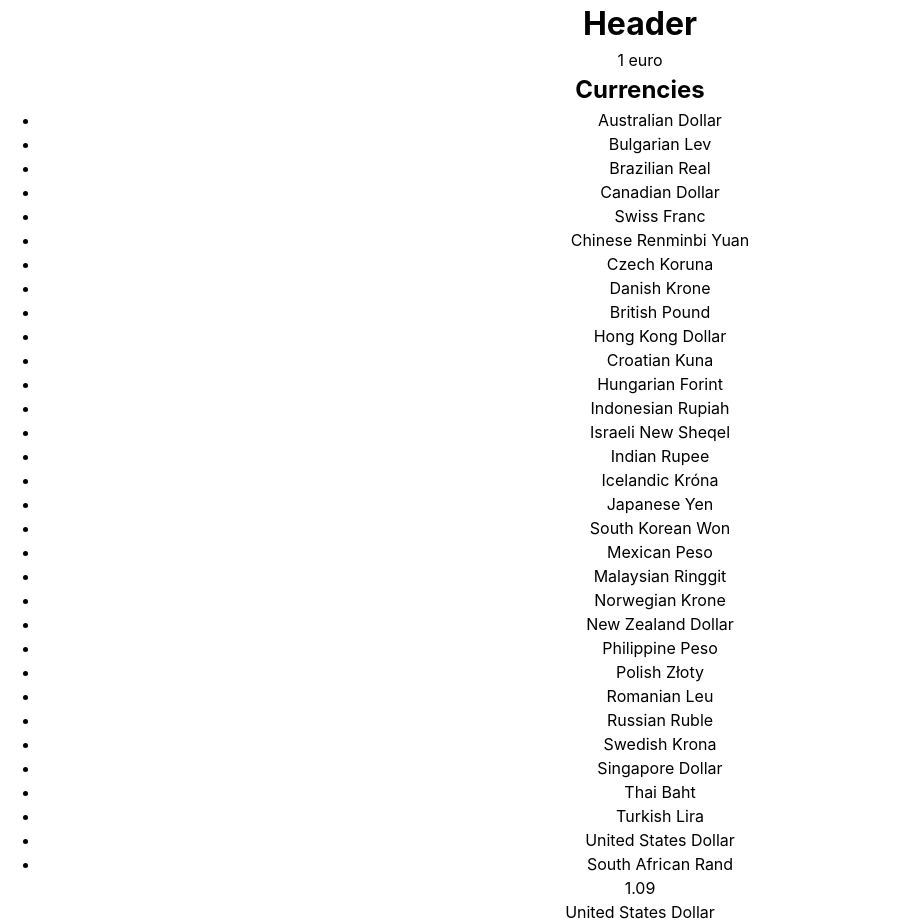
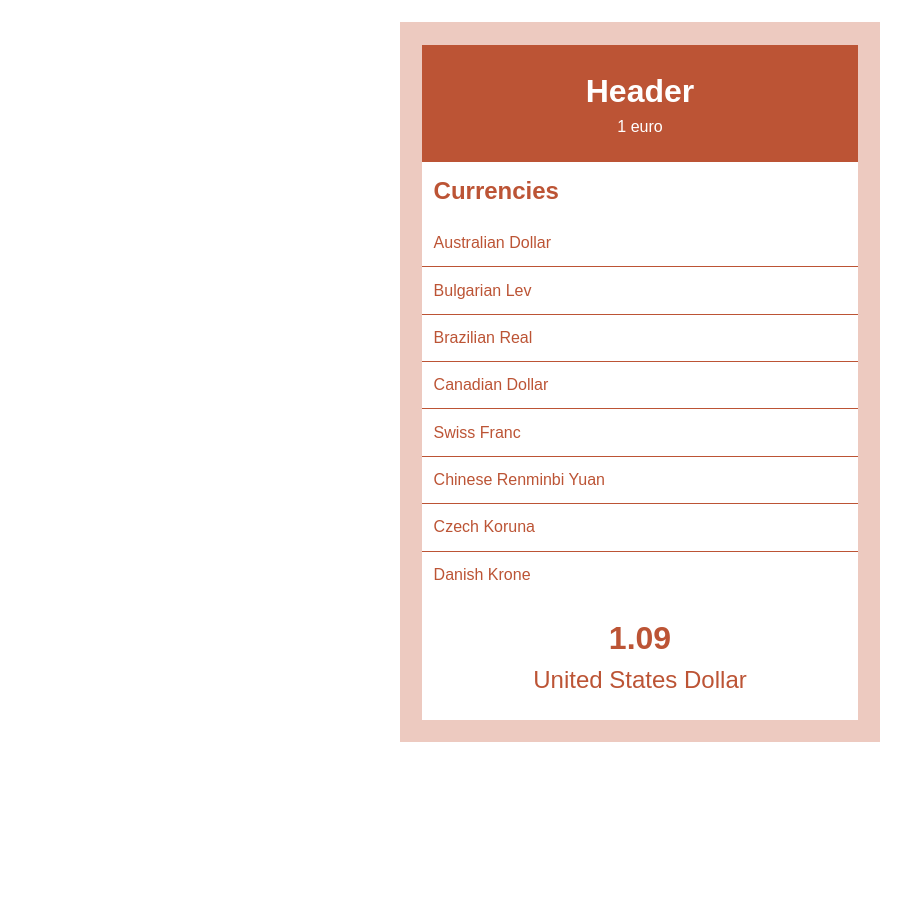
Before and after one commit to ValentinDesoeuvre/Converter, a React (Vite) app: page / in a window 1280 px wide. Shown: the whole page, without its empty margins (0-920 px from the left). After the commit the page ends 800 px from the top, so only its background shows below. Built offline with nearby package versions, Linux system fonts and the light colour scheme.

Commit message:
style: Converter CSS

```diff
--- a/src/components/Converter/Converter.scss
+++ b/src/components/Converter/Converter.scss
@@ -1,38 +1,19 @@
 @use '../../styles/variables' as v;
 
-.Converter {
-	text-align: center;
-
-	&-logo {
-		height: 40vmin;
-		pointer-events: none;
-
-		@media (prefers-reduced-motion: no-preference) {
-			animation: Converter-logo-spin infinite 20s linear;
-		}
-	}
-
-	&-header {
-		background-color: v.$color-bg;
-		min-height: 100vh;
-		display: flex;
-		flex-direction: column;
-		align-items: center;
-		justify-content: center;
-		font-size: calc(10px + 2vmin);
-		color: v.$color;
-	}
-
-	&-link {
-		color: v.$color-primary;
-	}
+.converter {
+  /*
+    on fixe la hauteur à 90 % de son parent
+    (il sera centré automatiquement grâce au flexbox appliqué sur son parent)
+    on se sert de `display: flex`
+      pour « empiler les enfants » en colonne
+  */
+  background: v.$color-alt;
+  color: v.$color;
+  display: flex;
+  flex-direction: column;
+  height: 90%;
+  margin: v.$gutter;
+  max-width: 480px;
+  padding: v.$gutter;
+  width: 90vw;
 }
-
-@keyframes Converter-logo-spin {
-	from {
-		transform: rotate(0deg);
-	}
-	to {
-		transform: rotate(360deg);
-	}
-}
--- a/src/components/Converter/Converter.tsx
+++ b/src/components/Converter/Converter.tsx
@@ -8,7 +8,7 @@ import Result from './Result/Result';
 
 function Converter() {
   return (
-    <div className="Converter">
+    <div className="converter">
       <Header />
       <Currencies currenciesData={currenciesData}/>
       <Result />
--- a/src/components/Converter/Currencies/Currencies.scss
+++ b/src/components/Converter/Currencies/Currencies.scss
@@ -0,0 +1,29 @@
+@use '../../../styles/variables' as v;
+
+.currencies {
+  background: v.$color-lightest;
+  flex-grow: 1;
+  overflow-y: scroll;
+
+  &-title {
+    font-weight: 700;
+    padding: v.$gutter/2;
+  }
+
+  &-list{
+    padding: 0;
+
+    &-item {
+      border-bottom: solid v.$color 1px;
+      font-weight: 500;
+      padding: v.$gutter/2;
+      transition: v.$delay-fast ;
+
+      &:hover {
+        background: v.$color-alt;
+        cursor: pointer;
+        transition: v.$delay-slow ;
+      }
+    }
+  }
+}
--- a/src/components/Converter/Header/Header.scss
+++ b/src/components/Converter/Header/Header.scss
@@ -0,0 +1,12 @@
+@use '../../../styles/variables' as v;
+
+.header {
+  background: v.$color;
+  color: v.$color-lightest;
+  padding: v.$gutter;
+  text-align: center;
+
+  &-title {
+    font-weight: 700;
+  }
+}
--- a/src/components/Converter/Result/Result.scss
+++ b/src/components/Converter/Result/Result.scss
@@ -0,0 +1,17 @@
+@use '../../../styles/variables' as v;
+
+.result {
+  background: v.$color-lightest;
+  color: v.$color;
+  padding: v.$gutter;
+  text-align: center;
+
+  &-rate {
+    font-size: 2em;
+    font-weight: 700;
+  }
+
+  &-currency {
+    font-size: 1.5em;
+  }
+}
--- a/src/components/Converter/Result/Result.tsx
+++ b/src/components/Converter/Result/Result.tsx
@@ -3,7 +3,7 @@ import './Result.scss';
 function Result() {
   return (
     <div className="result">
-      <p className="result-value">1.09</p>
+      <p className="result-rate">1.09</p>
       <p className="result-currency">United States Dollar</p>
     </div>
   );
--- a/src/styles/_variables.scss
+++ b/src/styles/_variables.scss
@@ -1,3 +1,12 @@
-$color: #fff;
-$color-primary: #61dafb;
-$color-bg: #282c34;
+@use 'sass:color';
+
+$color: #BC5435;
+$color-alt: color.scale($color, $lightness: 70%);
+$color-lightest: #fff;
+
+$font-sans: Arial, Helvetica, sans-serif;
+
+$gutter: 1.4rem;
+
+$delay-fast: 0.2s;
+$delay-slow: 1s;
--- a/src/styles/index.scss
+++ b/src/styles/index.scss
@@ -2,15 +2,13 @@
 @use 'variables' as v;
 
 body {
-	margin: 0;
-	font-family: -apple-system, BlinkMacSystemFont, 'Segoe UI', 'Roboto', 'Oxygen',
-		'Ubuntu', 'Cantarell', 'Fira Sans', 'Droid Sans', 'Helvetica Neue',
-		sans-serif;
-	-webkit-font-smoothing: antialiased;
-	-moz-osx-font-smoothing: grayscale;
+  font-family: v.$font-sans;
+  display: flex;
+  justify-content: center;
+  height: 100vh;
+  overflow: hidden;
 }
 
-code {
-	font-family: source-code-pro, Menlo, Monaco, Consolas, 'Courier New',
-		monospace;
+ul {
+  list-style-type: none;
 }
```
Also changed, not shown: src/styles/_reset.scss (line endings or trailing spaces).
